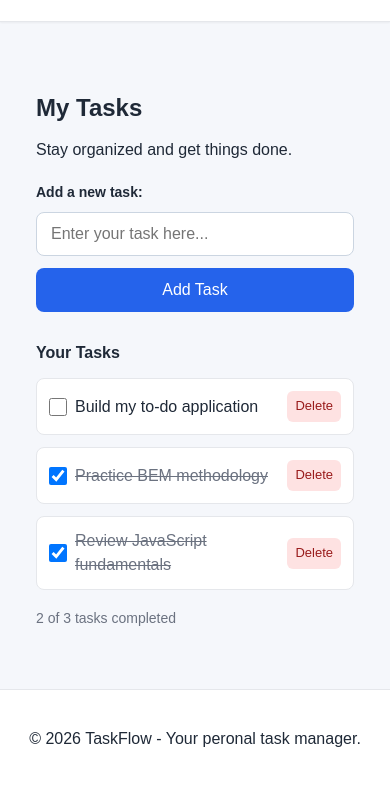
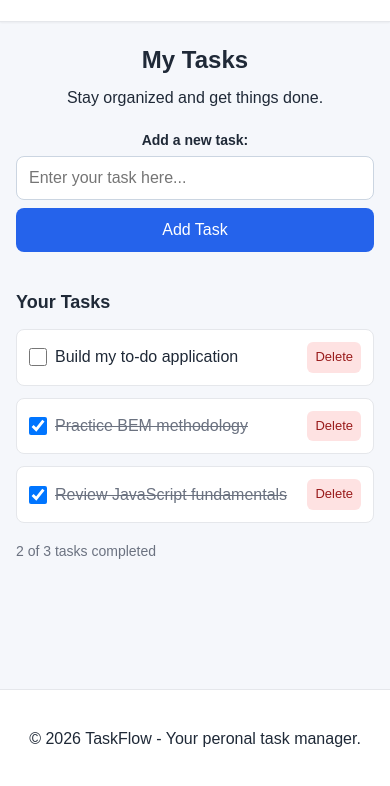
Before and after one commit to codervandan/TaskFlow, a plain HTML site: page index.html in a window 390 px wide. Shown: the part 56-842 px from the top of the page. Drawn offline with Linux system fonts and the light colour scheme.

Commit message:
docs: add README and finalize responsive UI

```diff
--- a/blocks/main/main.css
+++ b/blocks/main/main.css
@@ -4,3 +4,9 @@
   flex: 1;
   margin: 32px auto;
 }
+
+@media screen and (max-width: 680px) {
+  .main {
+    margin: 12px auto 24px;
+  }
+}
--- a/blocks/task-form/task-form.css
+++ b/blocks/task-form/task-form.css
@@ -58,3 +58,24 @@
 .task-form__input[aria-invalid="true"] {
   border-color: #dc2626;
 }
+
+@media screen and (max-width: 680px) {
+  .task-form {
+    gap: 8px;
+  }
+
+  .task-form__label {
+    font-size: 14px;
+    text-align: center;
+  }
+
+  .task-form__input {
+    min-height: 44px;
+    padding: 10px 12px;
+  }
+
+  .task-form__button {
+    min-height: 44px;
+    padding: 10px 16px;
+  }
+}
--- a/blocks/task/task.css
+++ b/blocks/task/task.css
@@ -1,5 +1,6 @@
 .task {
   display: flex;
+  min-width: 0;
   align-items: center;
   gap: 12px;
   padding: 14px;
@@ -32,10 +33,16 @@
   color: #991b1b;
   font: inherit;
   cursor: pointer;
+  flex-shrink: 0;
 }
 
 .task__delete-button:hover {
   background-color: #fecaca;
+}
+
+.task__delete-button:focus-visible {
+  outline: 3px solid #93c5fd;
+  outline-offset: 2px;
 }
 
 .task__delete-button:focus-visible {
--- a/blocks/todo/todo.css
+++ b/blocks/todo/todo.css
@@ -54,16 +54,25 @@
 
 /* Media Queries */
 
-@media screen and (max-width: 480px) {
+/* Mobile layout */
+
+@media screen and (max-width: 680px) {
   .todo {
-    padding: 20px;
+    padding-top: 12px;
   }
 
   .todo__title {
+    margin: 0;
     font-size: 24px;
+    text-align: center;
   }
 
-  .todo__subtitle {
+  .todo__description {
     font-size: 16px;
+    text-align: center;
+  }
+
+  .todo__tasks {
+    margin-top: 40px;
   }
 }
--- a/index.html
+++ b/index.html
@@ -14,7 +14,7 @@
     />
     <title>TaskFlow - Your Personal Task Manager</title>
     <link rel="stylesheet" href="./pages/index.css" />
-    <link rel="icon" href="data:," />
+    <link rel="icon" type="image/svg+xml" href="./assets/favicon.svg" />
 
     <script type="module" src="./scripts/index.js"></script>
   </head>
```
Also changed, not shown: README.md.
